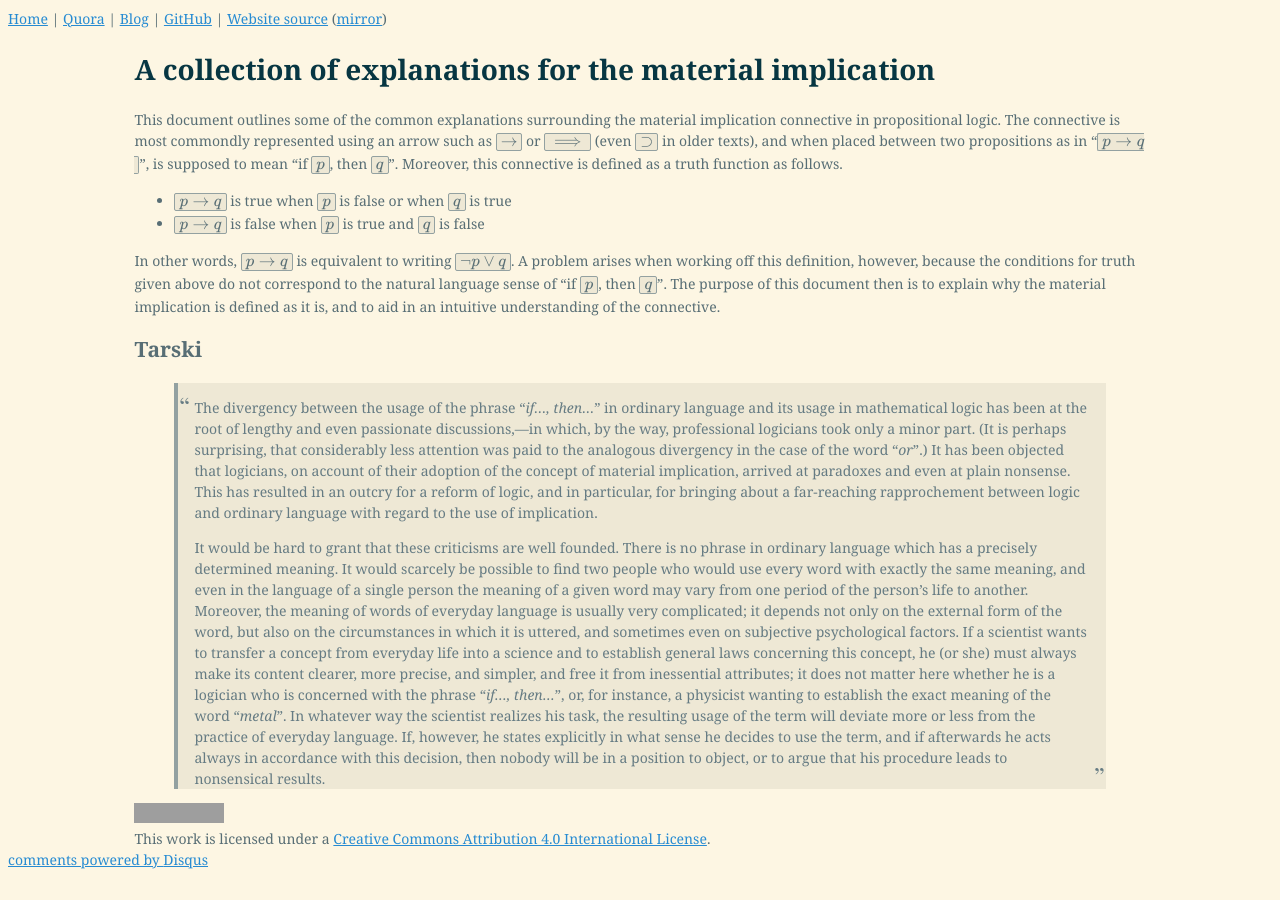
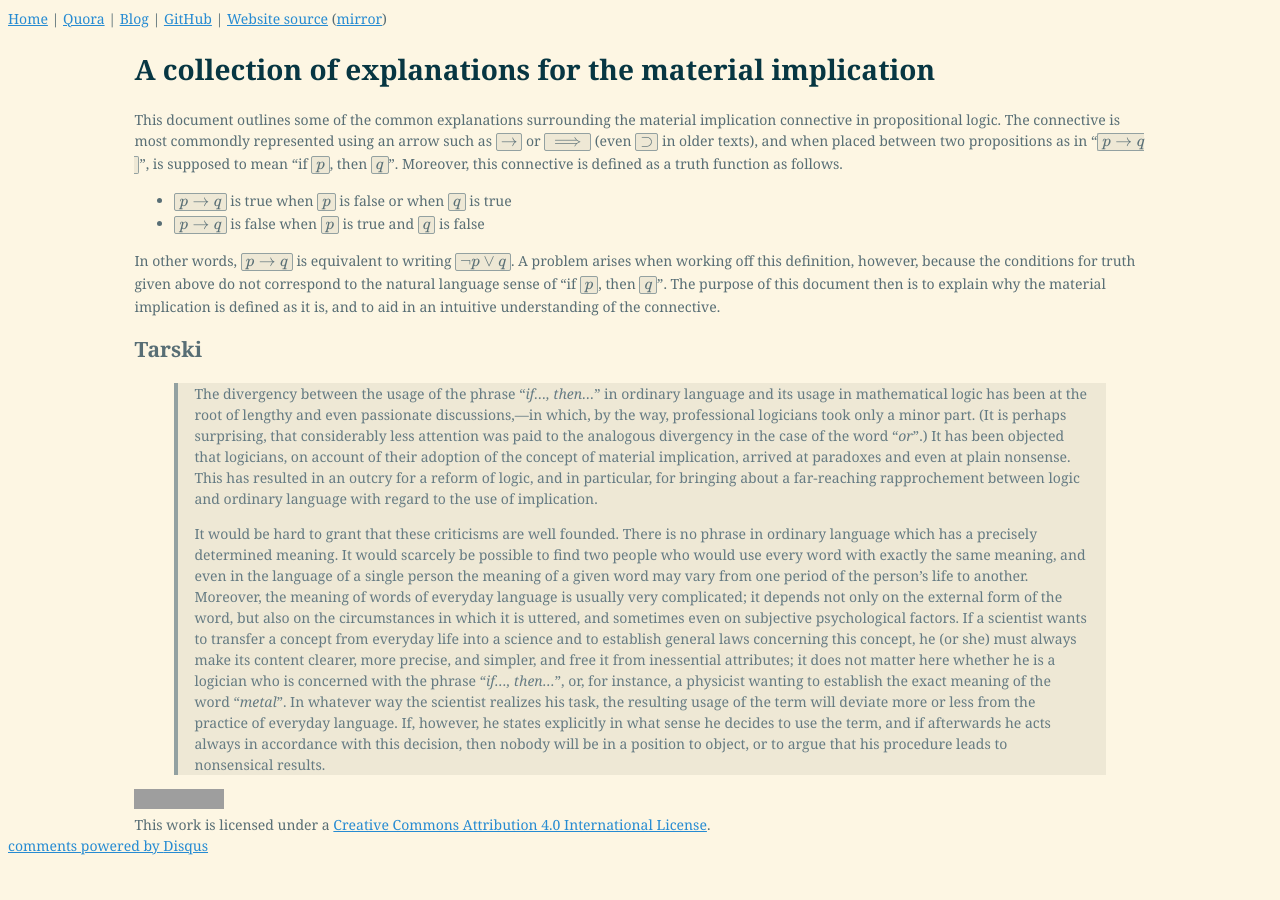
Before and after one commit to riceissa/riceissa.github.io, a Jekyll site: the page built from math/implication.md, in a window 1280 px wide. Built offline with Jekyll 4.4.1, drawn with Linux system fonts in a browser that asks for light colours; Markdown is read by kramdown in place of the engine named in the settings; formulas are drawn with MathJax 3; comment, search, counter and statistics services are not loaded; grey boxes are pictures that could not be loaded.

Commit message:
simplify css blockquote

```diff
--- a/css/minimal.css
+++ b/css/minimal.css
@@ -39,38 +39,11 @@ code.has-jax {
 }
 
 blockquote {
-    /*display: block;*/
     color: #657b83; /*base00*/
     padding: 0px 16px; /*top-bottom, right-left*/
     border-left: 4px solid #93a1a1; /*base1*/
-    /*border-radius: 2px 2px 2px 2px;*/
     background-color: #eee8d5; /*base2*/
-    /*border: 1px solid #93a1a1; /*base1*/
-    /*quotes: "\201C""\201D""\2018""\2019";*/
 }
-
-blockquote:before, blockquote:after {
-    font-size: 25px;
-    line-height: 0px;
-    font-family: FreeSerif, 'Times New Roman', serif;
-    display: block;
-    position: relative;
-}
-blockquote:before {
-    content: open-quote;
-    left: -15px;
-    /*vertical-align: -2px;*/
-    top: 25px;
-}
-blockquote:after {
-    display: inline;
-    content: close-quote;
-    bottom: 25px;
-    right: -15px;
-    float: right;
-    /*vertical-align: -12px;*/
-}
-/*blockquote p { display: inline; }*/
 
 code {
     padding-left: 4px;
```
